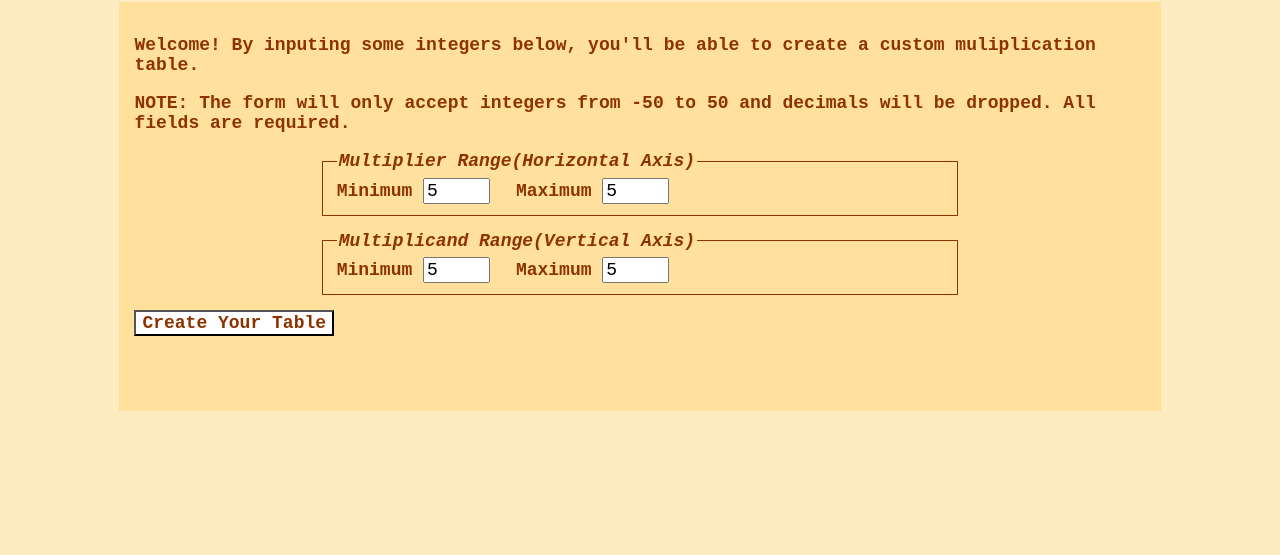
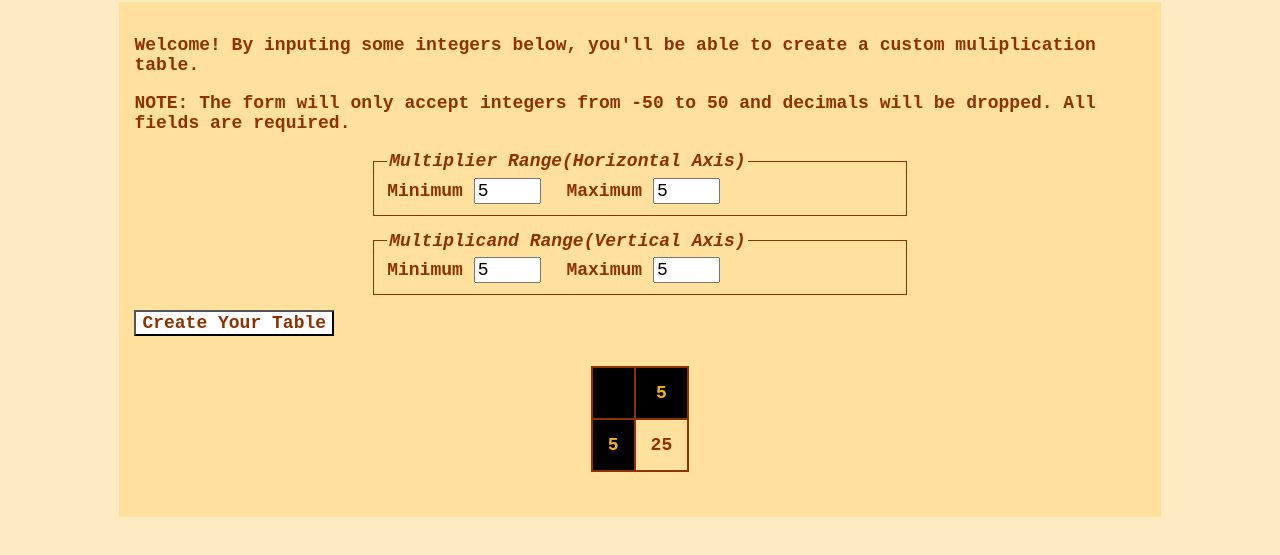
Before and after one commit to halleluiaz/jquery-validation, a plain HTML site: page index.html in a window 1280 px wide. Both pictures are taken after typing "5", "5", "5", "5" into the empty fields and a click on the input "Create Your Table". Shown: the part 87-642 px from the top of the page. Drawn offline with nearby package versions, Linux system fonts and the light colour scheme.

Commit message:
testing validation

```diff
--- a/css/style.css
+++ b/css/style.css
@@ -5,7 +5,7 @@ Halleluia Zeyohannes, UMass Lowell Computer Science,
 halleluia_zeyohannes@student.uml.edu
 Copyright (c) 2022 by Halleluia Zeyohannes. All rights reserved. May be freely
 copied or excerpted for educational purposes with credit to the author.
-updated by HZ on 26 Nov 2022 at 6PM
+updated by HZ on 27 Nov 2022 at 1AM
 
 Purpose: Style the elements of index.html to increase readability and ease of use
 of the site.
@@ -65,7 +65,7 @@ Center the fieldsets within the form to help group related inputs.
     margin-left: auto;
     margin-right: auto;
     margin-bottom: 15px;
-    width: 60%;
+    width: 50%;
 }
 
 #form legend {
@@ -80,17 +80,17 @@ Center the fieldsets within the form to help group related inputs.
 Styled to match the site's aesthetic rather than using the bland grey
 button.
 */
-#form input[type="button"] {
+#form input[type="submit"] {
     color: #8E3200;
     background-color: #ffffff;
     font-weight: bold;
 }
 
-#form input[type="button"]:hover {
+#form input[type="submit"]:hover {
     background-color: #f5c04d;
 }
 
-#form input[type="button"]:active {
+#form input[type="submit"]:active {
     background-color: #000000;
     color: #ffffff;
 }
--- a/index.html
+++ b/index.html
@@ -5,7 +5,7 @@ Halleluia Zeyohannes, UMass Lowell Computer Science,
 halleluia_zeyohannes@student.uml.edu
 Copyright (c) 2022 by Halleluia Zeyohannes. All rights reserved. May be freely
 copied or excerpted for educational purposes with credit to the author.
-updated by HZ on 26 Nov 2022 at 11PM
+updated by HZ on 27 Nov 2022 at 1AM
 
 Purpose: All structure minus the dynamic table for the website is defined here.
 Makes use of attributes to give unique identifiers to elements so that they can
@@ -18,7 +18,7 @@ index.html with minor changes to use JQuery validation
     <meta charset="utf-8">
     <title>Dynamic Multiplication Table</title>
     <link rel="stylesheet" href="css/style.css">
-    <!--<script src="js/script.js"></script>-->
+    <script src="js/script.js"></script>
   </head>
   <body>
       <h1>Dynamic Multiplication Table</h1>
@@ -45,7 +45,7 @@ index.html with minor changes to use JQuery validation
                   <br>
               </fieldset>
               <!--Type button to ensure page will not reload onclick, call function to generate table onclick-->
-              <input type="button" value="Create Your Table" onclick="buildTable();">
+              <input id="form_submit" type="submit" value="Create Your Table">
           </form>
 
           <!--Error messages related to invalid input will be inserted here by script.js-->
@@ -59,5 +59,10 @@ index.html with minor changes to use JQuery validation
      <script type='text/javascript' src="https://ajax.googleapis.com/ajax/libs/jquery/1.11.1/jquery.min.js"></script>
      <script type='text/javascript' src="https://cdnjs.cloudflare.com/ajax/libs/jquery-validate/1.19.5/jquery.validate.js"></script>
      <script type='text/javascript' src="https://cdnjs.cloudflare.com/ajax/libs/jquery-validate/1.19.5/additional-methods.min.js"></script>
+     <script>
+         $(document).ready(function() {  // As soon as the page is loaded, run validate();
+             validate();
+         });
+     </script>
   </body>
 </html>
--- a/js/script.js
+++ b/js/script.js
@@ -5,12 +5,18 @@ Halleluia Zeyohannes, UMass Lowell Computer Science,
 halleluia_zeyohannes@student.uml.edu
 Copyright (c) 2022 by Halleluia Zeyohannes. All rights reserved. May be freely
 copied or excerpted for educational purposes with credit to the author.
-updated by HZ on 26 Nov 2022 at 11PM
+updated by HZ on 27 Nov 2022 at 1AM
 
 Purpose: This script contains the functions that builds the dynamic multiplication
 table from user input and validates the user input.
 */
-$(document).ready(function() {
+
+/*
+validate() is used to check the inputs of the form in real time and ensure that the user
+is inputing valid data. If not, the user is directed to the error and a message that explains
+what is wrong and how to fix it is displayed.
+Referenced: https://jqueryvalidation.org/validate/
+*/
 function validate() {
     $("#form").validate({
         // rules used to validate user input
@@ -77,18 +83,72 @@ $(document).ready(function() {
 
         // if any input is invalid, remove old error messages for new ones and remove multiplication table
         invalidHandler: function() {
-                // Wipe the previous table / error messages
-                // This way nothing will show up if a user tries to submit with an error.
             $("#error_invalid_input").empty();
             $("#multiplication_table").empty();
+            return false;
         },
 
         // if there is an error, this will place the error messages after the element with invalid input, without using multiple div's to do so
         // Referenced https://stackoverflow.com/questions/3691743/jquery-validate-how-to-keep-error-messages-from-altering-the-form-disposition
+        // and https://stackoverflow.com/questions/4793604/how-to-insert-an-element-after-another-element-in-javascript-without-using-a-lib
         errorElement: "div",
         errorPlacement: function(error, element) {
             element.after(error);
         }
     });
+   // event.preventDefault();
 }
-});
+
+function buildTable()
+{
+    // get user input from HTML form, and use parseInt(..) to get a number or NaN
+    var minX = parseInt(document.getElementById('multiplier_min').value, 10);
+    var maxX = parseInt(document.getElementById('multiplier_max').value, 10);
+    var minY = parseInt(document.getElementById('multiplicand_min').value, 10);
+    var maxY = parseInt(document.getElementById('multiplicand_max').value, 10);
+
+    // var accept = validate(minX, maxX, minY, maxY);  // determine if user input is valid
+    if(true)  // if valid, build table
+    {
+        var table = "";  // will contain a string of the HTML structure of the table
+        table += "<table>";  // insert starting tag for the table
+        var headerX = true;  // use to track when in the first row of table
+        var headerY = true;  // use to track when in ther first column
+
+        for(var row = minY - 1; row<= maxY; row++)  // # rows = # of cells in a column
+        {
+            table += "<tr>"; // insert starting tag for a row
+            for(var column = minX - 1; column <= maxX; column++)  // # colums = # cells in a row
+            {
+                if(headerX == true)  // in the horizontal header
+                {
+                    table += "<th class='xHeader'>";  // insert starting tag for header with class to identify first row
+                    if(headerY == false)
+                    {
+                        table += column + "</th>"; // insert value of cell and closing tag
+                    }
+                }
+                else
+                {
+                    if(headerY == true)  // in vertical header
+                    {
+                        table += "<th class='yHeader'>" + row + "</th>";  // insert element for header with class to identify first column
+
+                    }
+                    else
+                    {
+                        table += "<td class='table-body'>" + (row*column) + "</td>"; // insert element for data with class to identify non-header cells
+                    }
+                }
+                headerY = false;
+            }
+            table += "</tr>"; // insert closing tag for the row
+            headerX = false;
+            headerY = true;
+        }
+        table += "</table>"; // insert closing tag for the table
+        document.getElementById('multiplication-table').innerHTML = table; // insert table into the HTML structure to display it
+    }
+
+    event.preventDefault();  // ensures that page won't reload onclick
+}
```
Lines whose indentation alone changed are shown as unchanged.
